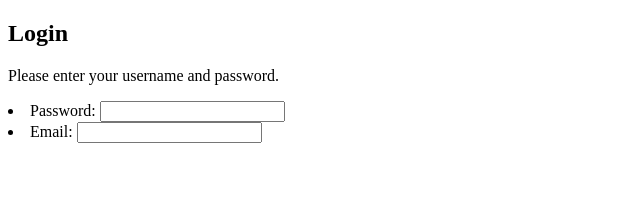
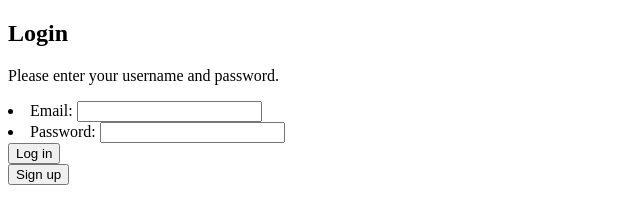
Before and after one commit to Treckon/start-up, a plain HTML site: page HTML/login.html in a window 1280 px wide. Shown: the part 60-284 px from the top of the page, without its empty margins (0-640 px from the left). Drawn offline with Linux system fonts and the light colour scheme.

Commit message:
Implement login.html

```diff
--- a/HTML/login.html
+++ b/HTML/login.html
@@ -13,14 +13,22 @@
     <main>
         <h2>Login</h2>
         <p>Please enter your username and password.</p>
+
+        <li>
+            <label for="email">Email: </label>
+            <input type="email" id="email" name="varEmail" />
+        </li>
         <li>
             <label for="password">Password: </label>
             <input type="password" id="password" name="varPassword" />
         </li>
-        <li>
-            <label for="email">Email: </label>
-            <input type="email" id="email" name="varEmail" />
-        </li>
+        <form action="index.html">
+            <button type="login">Log in</button>
+        </form>
+        <form action="editprofile.html">
+            <button type="signup">Sign up</button>
+        </form>
+
     </main>
 
 </body>
```
